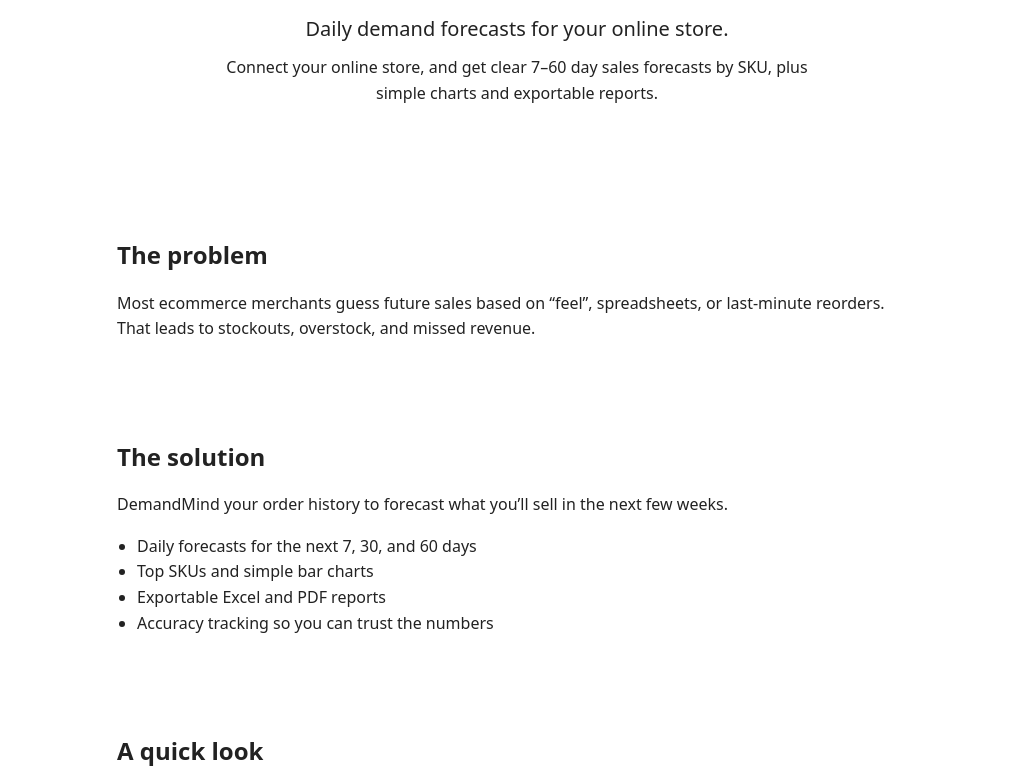
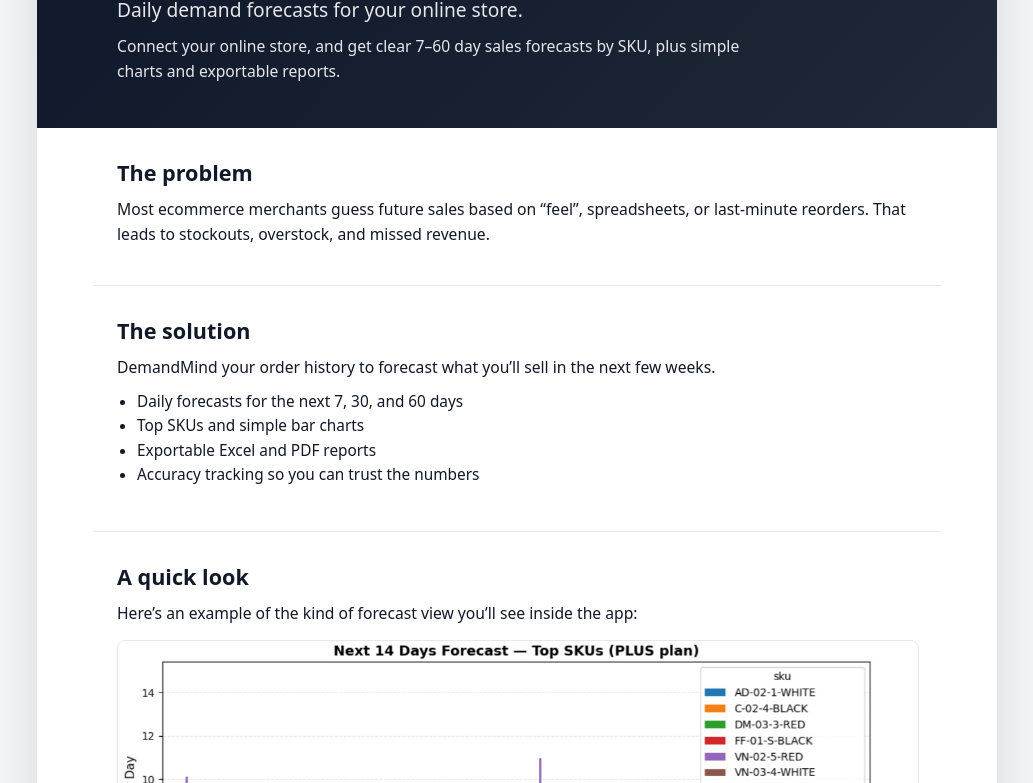
Before and after one commit to fariahkhan/website, a plain HTML site: page index.html in a window 1280 px wide. Shown: the part 154-937 px from the top of the page, without its empty margins (123-1156 px from the left). Drawn offline with Linux system fonts and the light colour scheme.

Commit message:
Update style.css

```diff
--- a/style.css
+++ b/style.css
@@ -1,15 +1,27 @@
+/* Base layout */
 body {
   font-family: system-ui, -apple-system, BlinkMacSystemFont, "Segoe UI", sans-serif;
   margin: 0;
   padding: 0;
   line-height: 1.6;
-  color: #222;
+  color: #111827; /* dark gray */
+  background: #f3f4f6; /* light gray background */
+}
+
+.page {
+  max-width: 960px;
+  margin: 40px auto;
+  background: #ffffff;
+  border-radius: 12px;
+  box-shadow: 0 18px 45px rgba(15, 23, 42, 0.12);
+  overflow: hidden;
 }
 
 /* Hero section */
 .hero {
-  padding: 60px 20px;
-  text-align: center;
+  padding: 40px 24px 32px;
+  background: linear-gradient(135deg, #0f172a, #1f2937);
+  color: #f9fafb;
 }
 
 .hero-inner {
@@ -19,61 +31,86 @@ body {
 
 .hero h1 {
   font-size: 2.4rem;
-  margin-bottom: 10px;
+  margin: 0 0 8px;
 }
 
 .tagline {
-  font-size: 1.25rem;
-  margin-bottom: 10px;
+  font-size: 1.2rem;
+  margin: 0 0 8px;
+  color: #e5e7eb;
 }
 
 .subtext {
-  max-width: 600px;
-  margin: 0 auto 20px auto;
+  max-width: 640px;
+  margin: 0 0 12px;
+  color: #e5e7eb;
+  font-size: 0.98rem;
 }
 
-.cta-button {
-  display: inline-block;
-  margin-top: 15px;
-  padding: 10px 22px;
-  text-decoration: none;
-  border-radius: 4px;
-  font-weight: 600;
+/* Sections */
+.section {
+  padding: 28px 24px;
+  max-width: 800px;
+  margin: 0 auto;
+  border-top: 1px solid #e5e7eb;
+  background: #ffffff;
 }
 
-.section {
-  padding: 30px 20px;
-  max-width: 800px;
-  margin: 0 auto;
+.section:first-of-type {
+  border-top: none;
 }
 
 .section h2 {
-  margin-bottom: 10px;
+  margin-top: 0;
+  margin-bottom: 6px;
+  font-size: 1.35rem;
 }
 
 .section h3 {
-  margin-top: 20px;
-  margin-bottom: 5px;
+  margin-top: 18px;
+  margin-bottom: 4px;
+  font-size: 1.05rem;
+}
+
+.section p {
+  margin: 4px 0 10px;
+  font-size: 0.98rem;
 }
 
 .section ul,
 .section ol {
   padding-left: 20px;
+  margin-top: 6px;
+  font-size: 0.96rem;
 }
 
-.footer {
-  text-align: center;
-  padding: 20px;
-  font-size: 0.9rem;
-}
-
+/* Preview image */
 .preview-image-wrapper {
-  margin-top: 15px;
+  margin-top: 14px;
   text-align: center;
 }
 
 .preview-image-wrapper img {
   max-width: 100%;
   height: auto;
-  border-radius: 6px;
+  border-radius: 8px;
+  border: 1px solid #e5e7eb;
 }
+
+/* Footer */
+.footer {
+  text-align: center;
+  padding: 18px 16px 22px;
+  font-size: 0.9rem;
+  border-top: 1px solid #e5e7eb;
+  background: #f9fafb;
+}
+
+.footer a {
+  color: #2563eb;
+  text-decoration: none;
+}
+
+.footer a:hover {
+  text-decoration: underline;
+}
```
